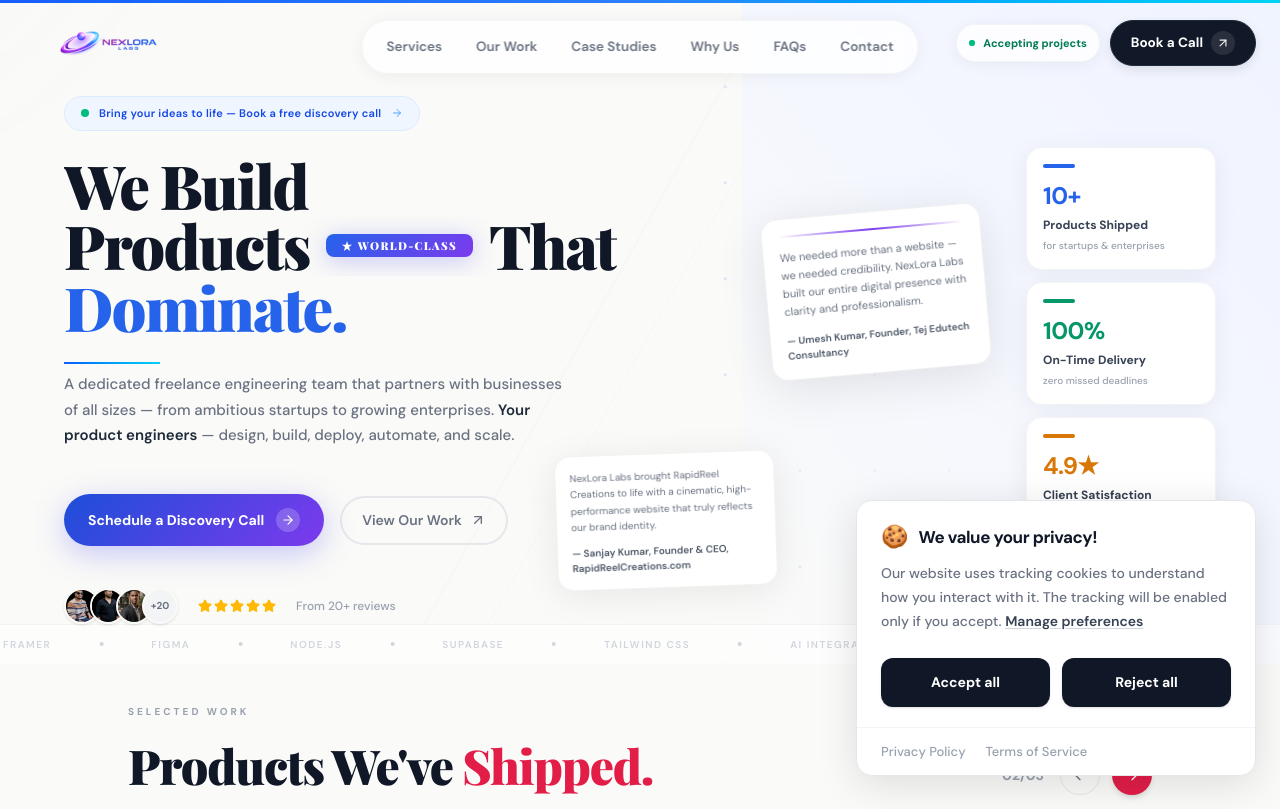
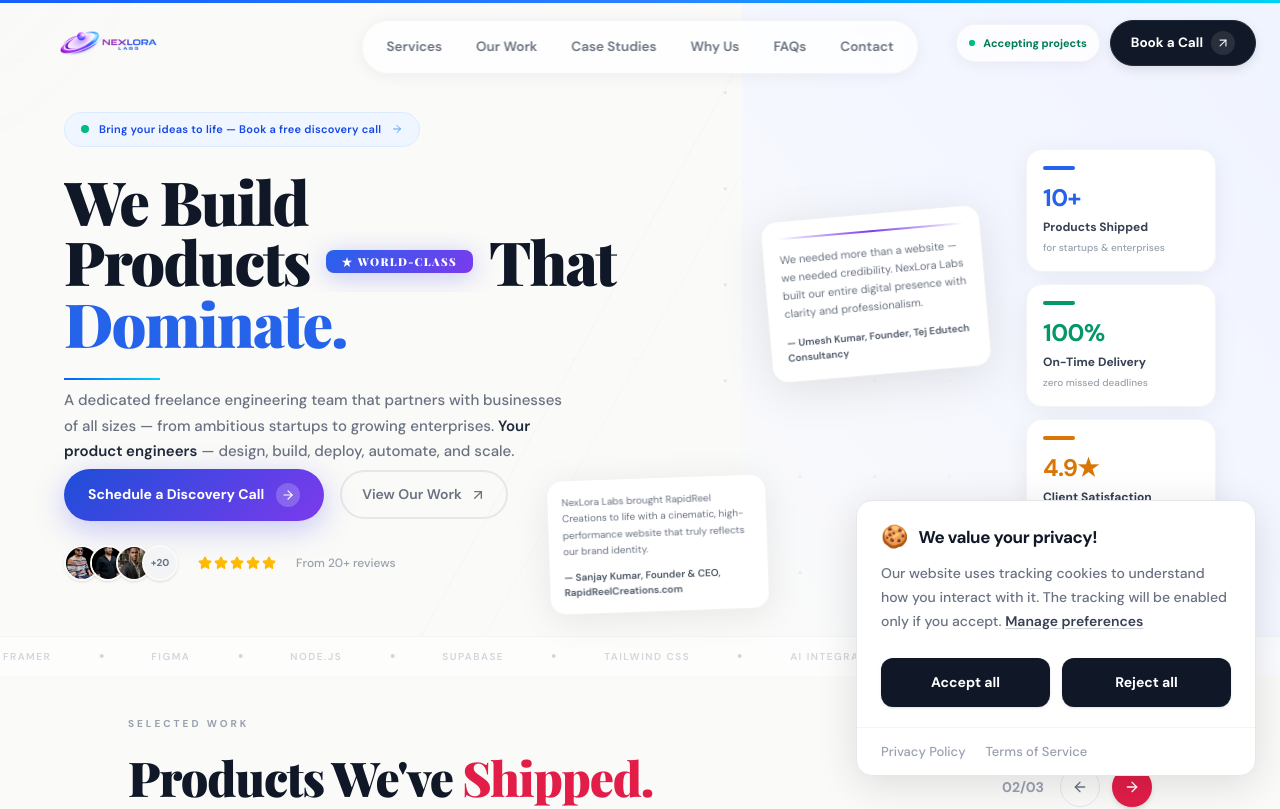
Before and after one commit to nexloralabs/nexloralabs-website, a Next.js app: page / in a window 1280 px wide. Shown: the top 809 px of the page. Built offline with nearby package versions, Linux system fonts and the light colour scheme.

Commit message:
feat: add responsive Navbar and Hero section components.

```diff
--- a/src/components/layout/Navbar.tsx
+++ b/src/components/layout/Navbar.tsx
@@ -79,6 +79,7 @@
                                 sizes="(max-width: 640px) 130px, 160px"
                                 className="object-contain object-left scale-[1.8] sm:scale-[2] origin-left"
                                 priority
+                                loading="eager"
                                 unoptimized
                             />
                         </div>
@@ -207,6 +208,7 @@
                                 sizes="(max-width: 1280px) 210px, 280px"
                                 className="object-contain object-left scale-[1.25] origin-left"
                                 priority
+                                loading="eager"
                                 unoptimized
                             />
                         </div>
--- a/src/components/sections/Hero.tsx
+++ b/src/components/sections/Hero.tsx
@@ -120,7 +120,7 @@
     }, []);
 
     return (
-            <section className="relative flex items-center justify-center overflow-hidden bg-[#FAFAF8] pt-24 pb-10 md:pt-24 md:pb-10 lg:pt-24 lg:pb-10 font-dm">
+        <section className="relative flex items-center justify-center overflow-hidden bg-[#FAFAF8] pt-28 pb-14 md:pt-28 md:pb-16 lg:pt-28 lg:pb-16 font-dm">
 
             {/* ── Structural background ── */}
             <CircuitLine />
@@ -233,9 +233,15 @@
                         {" "}— design, build, deploy, automate, and scale.
                     </p>
 
+                    {/* ── CTAs & Bottom Content Wrapper ── */}
+                    <div className="flex flex-row items-start gap-8">
+
+                        {/* Grouped Left Side: Buttons + Social Proof */}
+                        <div className="flex flex-col gap-5 sm:gap-6">
+
                             {/* ── CTAs ── */}
                             <div
-                            className="hero-fade-in flex flex-col sm:flex-row items-start sm:items-center gap-4 mb-0"
+                                className="hero-fade-in flex flex-col sm:flex-row items-start sm:items-center gap-4"
                                 style={{ animationDelay: '0.65s' }}
                             >
                                 {/* Primary — Expandable "N + You" CTA */}
@@ -263,19 +269,6 @@
                                     View Our Work
                                     <ArrowUpRight className="w-4 h-4 group-hover:translate-x-0.5 group-hover:-translate-y-0.5 transition-transform" />
                                 </a>
-
-                            {/* Inline review */}
-                            <m.div
-                                initial={{ opacity: 0, x: 16 }}
-                                animate={{ opacity: 1, x: 0 }}
-                                transition={{ duration: 0.8, delay: 0.9, ease }}
-                                className="hidden xl:block max-w-[220px] ml-8 -rotate-[2deg] hover:rotate-0 transition-transform duration-300"
-                            >
-                                <div className="bg-white rounded-2xl p-3.5 shadow-[0_6px_36px_rgba(0,0,0,0.08)] border border-black/[0.05]">
-                                    <p className="text-[10px] text-gray-500 leading-relaxed mb-2.5">NexLora Labs brought RapidReel Creations to life with a cinematic, high-performance website that truly reflects our brand identity.</p>
-                                    <p className="text-[10px] text-gray-600 font-semibold">— Sanjay Kumar, Founder & CEO, RapidReelCreations.com</p>
-                                </div>
-                            </m.div>
                             </div>
 
                             {/* ── Social proof ── */}
@@ -306,6 +299,22 @@
                                     {[...Array(5)].map((_, i) => <Star key={i} className="w-3.5 h-3.5 text-amber-400 fill-amber-400" />)}
                                 </div>
                                 <span className="text-[12px] font-medium text-gray-400">From 20+ reviews</span>
+                            </div>
+                        </div>
+
+                        {/* Inline review */}
+                        <m.div
+                            initial={{ opacity: 0, x: 16 }}
+                            animate={{ opacity: 1, x: 0 }}
+                            transition={{ duration: 0.8, delay: 0.9, ease }}
+                            className="hidden xl:block max-w-[220px] -rotate-[2deg] hover:rotate-0 transition-transform duration-300 mt-2 xl:ml-2"
+                        >
+                            <div className="bg-white rounded-2xl p-3.5 shadow-[0_6px_36px_rgba(0,0,0,0.08)] border border-black/[0.05]">
+                                <p className="text-[10px] text-gray-500 leading-relaxed mb-2.5">NexLora Labs brought RapidReel Creations to life with a cinematic, high-performance website that truly reflects our brand identity.</p>
+                                <p className="text-[10px] text-gray-600 font-semibold">— Sanjay Kumar, Founder & CEO, RapidReelCreations.com</p>
+                            </div>
+                        </m.div>
+
                     </div>
                 </div>
 
```
Lines whose indentation alone changed are shown as unchanged.
